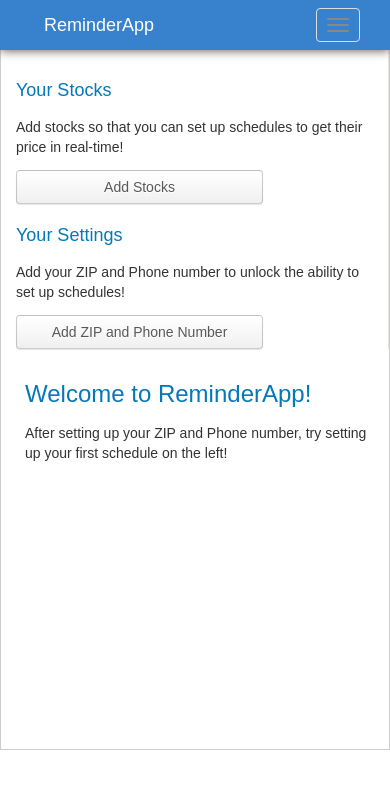
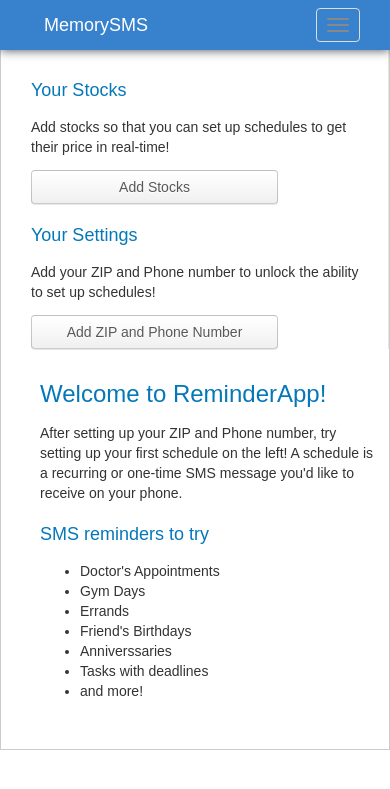
Before and after one commit to bradmenezes/reminderapp, a Django app: page / in a window 390 px wide. Shown: the top 789 px of the page. Run offline with Django 3.2, Linux system fonts and the light colour scheme; the visitor is signed in with stand-in values (Sample User, id 1); data that the repository does not hold is empty; parts of the project's set-up code (start-up, migrations or seed data) failed here and were passed over; some libraries are stand-ins or nearby versions.

Commit message:
added send to mobile and reminder examples

```diff
--- a/reminderapp/urls.py
+++ b/reminderapp/urls.py
@@ -28,5 +28,7 @@ urlpatterns = patterns('',
     url(r'^sms_schedule/(\d{1,2})/$', scheduler.sms_schedule),
     url(r'^email_schedule/(\d{1,2})/$', scheduler.email_schedule),
     url(r'^edit_schedule/(\d{1,2})/$', scheduler.edit_schedule),
+    url(r'^mobile/$', scheduler.mobile_instructions),
+    url(r'^mobile_sms/$', scheduler.mobile_sms),
 
 )
--- a/reminderapp/views.py
+++ b/reminderapp/views.py
@@ -48,7 +48,7 @@ def edit_user_data(request):
 			new_user_data = form.save(commit = False)
 			new_user_data.user = request.user
 			new_user_data.save()
-			return HttpResponseRedirect ('/set_schedule')
+			return HttpResponseRedirect ('/')
 
 	return render (request, 'user_data.html', {'form': form})
 
--- a/templates/base.html
+++ b/templates/base.html
@@ -48,7 +48,7 @@
 	  			border: 1px solid #ccccc8;
 	  			background: white;
 	  			min-height: 750px;
-	  			/*padding-left: 30px;*/
+	  			padding-left: 30px;
 
 	  		}
 
@@ -143,7 +143,7 @@
 	        <span class="icon-bar"></span>
 	        <span class="icon-bar"></span>
 	      </button>
-	      <a class="navbar-brand" href="/">ReminderApp</a>
+	      <a class="navbar-brand" href="/">MemorySMS</a>
 	    </div>
 
 	    <!-- Collect the nav links, forms, and other content for toggling -->
@@ -151,6 +151,7 @@
 	      <ul class="nav navbar-nav ">
 	        <li class="active"><a href="/">Dashboard</a></li>
 	        <li><a href="/set_schedule">Edit Schedules</a></li>
+	        <li><a href="/mobile">Get Memory SMS for mobile</a></li>
 	      </ul>
 
 	      {% if user.is_authenticated %}
--- a/templates/user_data.html
+++ b/templates/user_data.html
@@ -10,8 +10,10 @@
 		{% csrf_token %}
 		<table>
 		{{ form.as_table }}
-		</table>
-		<button value = "Save" type="submit button" class="btn btn-primary submit-button">Set Schedule</button>
+
+	</table>
+	<p>Make sure to add the +1 country code before your number</p>
+		<button value = "Save" type="submit button" class="btn btn-primary submit-button left-col-full-width">Set Schedule</button>
 	</form>
 
 <div>
--- a/templates/view_settings.html
+++ b/templates/view_settings.html
@@ -28,6 +28,7 @@
         </table>
         <a href="/edit_stocks" class = "link-small">Edit Stocks</a>
       {% else %}
+
     <div>
       <p>Add stocks so that you can set up schedules to get their price in real-time!</p>
       <a href="/edit_stocks"><button type="button" class="btn secondary-button left-col-full-width">Add Stocks</button></a>
@@ -61,28 +62,46 @@
     <div class = 'col-md-9 right-column'>
       {% if latest_schedule %}
         <h3>Current Messages on Schedule</h3>
-      <p></p>
+
+        <table>
           {% for frequency in used_frequency %}
-        <h5> {{ frequency}} </h5>
+            <tr><td><h5> {{frequency}}</h5> <td></tr>
             {% for schedule in latest_schedule %}
               {% if frequency == schedule.frequency %}
-            <div>
+                <tr>
+                  <td class = 'message-left-col' >
                     <span>'{{schedule.message }}'</span>
                     <span> at {{schedule.hour}}:</span>
                     <span>{{schedule.minute}}</span>
                     <span>starting  on {{schedule.start_date}}</span>
-            </div>
-          {% endif %}
-        {% endfor %}
-      {% endfor %}
+                  </td>
+                  <td class = 'link-small'><a href="/sms_schedule/{{ schedule.id }}">Send Test</a></td>
+                </tr>
+
+              {% endif %} <!--if frequency == -->
+            {% endfor %} <!--for schedule  -->
+          {% endfor %} <!--for frequency  -->
+        </table>
+
         <p></p>
         <a href="/set_schedule" class = "link-small">Edit Schedules</a>
 
       {% else %}
       <h3>Welcome to ReminderApp!</h3>
-        <p>After setting up your ZIP and Phone number, try setting up your first schedule on the left!</p>
+        <p>After setting up your ZIP and Phone number, try setting up your first schedule on the left! A schedule is a recurring or one-time SMS message you'd like to receive on your phone.</p>
 
       {% endif %}
+
+      <h4>SMS reminders to try</h4>
+      <ul>
+        <li>Doctor's Appointments</li>
+        <li>Gym Days</li>
+        <li>Errands</li>
+        <li>Friend's Birthdays</li>
+        <li>Anniverssaries</li>
+        <li>Tasks with deadlines</li>
+        <li>and more!</li>
+      </ul>
     </div> <!-- col-xs-9 -->
 
 
```
Also changed, not shown: scheduler/views_scheduler.py (+18 -0 lines), templates/mobile_instructions.html (added, +17 -0 lines). Lines whose indentation alone changed are shown as unchanged.
